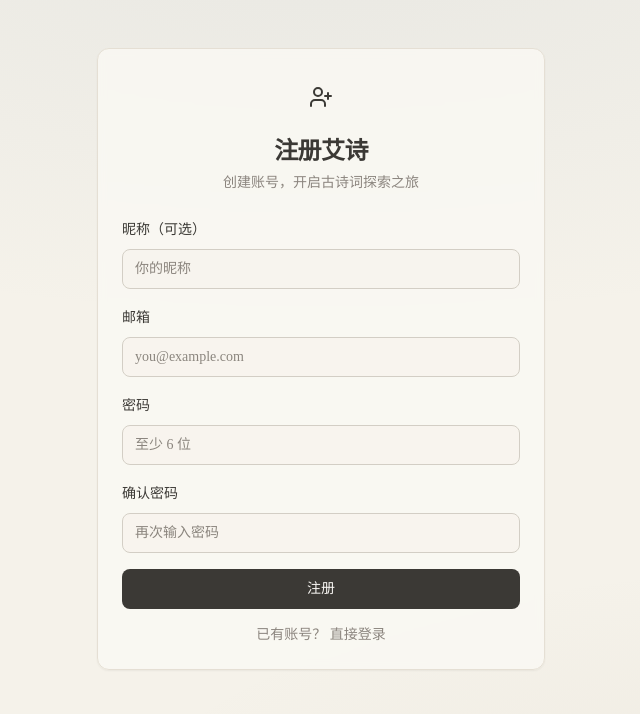
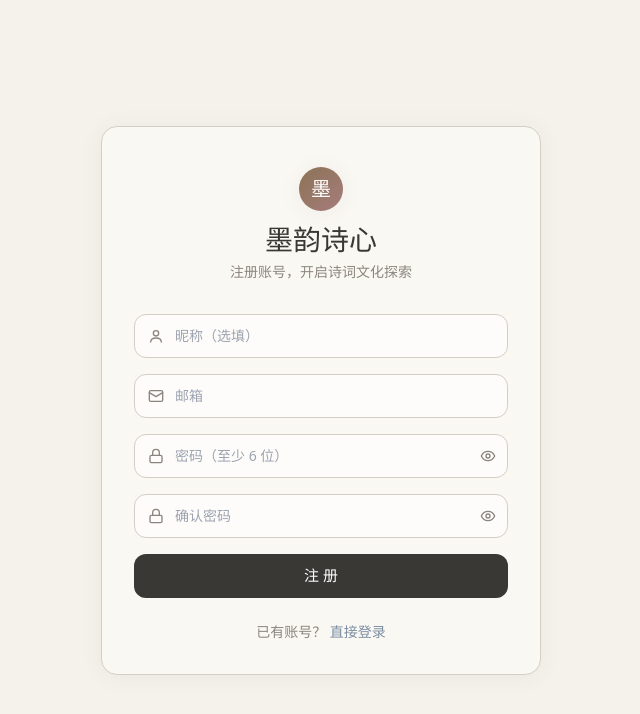
Before and after one commit to HCl99/ai-poetry, a Next.js app: page /register in a window 1280 px wide. Shown: the top 714 px of the page, without its empty margins (319-959 px from the left). Built offline with nearby package versions, Linux system fonts and the light colour scheme; a web font is replaced by a local one.

Commit message:
feat(auth): 登录注册统一水墨风重写——修品牌名/内联错误/密码显隐/即时校验，删微信假按钮

```diff
--- a/app/login/login-form.tsx
+++ b/app/login/login-form.tsx
@@ -1,43 +1,66 @@
 'use client';
 
-import { useTransition } from 'react';
-import { useRouter } from 'next/navigation';
-import { Button } from '@/components/ui/button';
-import { Input } from '@/components/ui/input';
-import { Label } from '@/components/ui/label';
+import { useState } from 'react';
 import { authenticate } from './actions';
+import { PasswordInput, TEXT_INPUT_CLASS } from '@/components/password-input';
+
+function MailIcon() {
+  return (
+    <svg width="16" height="16" viewBox="0 0 24 24" fill="none" stroke="currentColor" strokeWidth="2" strokeLinecap="round" strokeLinejoin="round">
+      <rect x="2" y="4" width="20" height="16" rx="2" />
+      <path d="m22 7-10 6L2 7" />
+    </svg>
+  );
+}
 
 export function LoginForm() {
-  const [isPending, startTransition] = useTransition();
-  const router = useRouter();
+  const [loading, setLoading] = useState(false);
+  const [error, setError] = useState('');
+
+  async function handleSubmit(e: React.FormEvent<HTMLFormElement>) {
+    e.preventDefault();
+    setError('');
+    setLoading(true);
+    try {
+      const err = await authenticate(new FormData(e.currentTarget));
+      if (err) {
+        setError(err);
+        setLoading(false);
+      }
+      // 成功时 server action 内部 redirect 到 /workbench，无需前端跳转
+    } catch {
+      setError('网络异常，请重试');
+      setLoading(false);
+    }
+  }
 
   return (
-    <form
-      action={async (formData) => {
-        startTransition(async () => {
-          const err = await authenticate(formData);
-          if (!err) {
-            router.push('/');
-            router.refresh();
-          } else {
-            // 错误由 formState 展示，这里简化处理
-            alert(err);
-          }
-        });
-      }}
-      className="space-y-4"
-    >
-      <div className="space-y-2">
-        <Label htmlFor="email">邮箱</Label>
-        <Input id="email" name="email" type="email" placeholder="you@example.com" required />
+    <form onSubmit={handleSubmit} className="space-y-4 px-8 pb-6 font-ui">
+      <div className="relative">
+        <span className="pointer-events-none absolute left-3.5 top-1/2 -translate-y-1/2 text-ink-soft"><MailIcon /></span>
+        <input name="email" type="email" required placeholder="邮箱" autoComplete="email" className={TEXT_INPUT_CLASS} />
       </div>
-      <div className="space-y-2">
-        <Label htmlFor="password">密码</Label>
-        <Input id="password" name="password" type="password" placeholder="••••••••" required />
+      <PasswordInput name="password" placeholder="密码" required autoComplete="current-password" />
+
+      <div className="flex justify-end text-sm text-ink-soft">
+        <span>忘记密码？请联系管理员重置</span>
       </div>
-      <Button type="submit" className="w-full" disabled={isPending}>
-        {isPending ? '登录中…' : '登录'}
-      </Button>
+
+      {error && (
+        <div className="rounded-lg px-3 py-2 text-center text-sm" style={{ background: 'rgba(166,124,124,0.1)', color: '#A67C7C' }}>
+          {error}
+        </div>
+      )}
+
+      <button
+        type="submit"
+        disabled={loading}
+        className="flex h-11 w-full items-center justify-center gap-2 rounded-lg font-ui text-[15px] font-medium text-white transition-ink hover:-translate-y-0.5 hover:shadow-ink-hover disabled:opacity-60"
+        style={{ background: '#3A3835' }}
+      >
+        {loading && <span className="spinner" style={{ width: 16, height: 16 }} />}
+        {loading ? '登录中…' : '登  录'}
+      </button>
     </form>
   );
 }
--- a/app/login/page.tsx
+++ b/app/login/page.tsx
@@ -1,29 +1,30 @@
 import Link from 'next/link';
-import { BookOpen } from 'lucide-react';
-import { Card, CardContent, CardDescription, CardHeader, CardTitle } from '@/components/ui/card';
+import type { Metadata } from 'next';
 import { LoginForm } from './login-form';
+
+export const metadata: Metadata = { title: '登录 · 墨韵诗心' };
 
 export default function LoginPage() {
   return (
-    <div className="container flex min-h-[calc(100vh-8rem)] items-center justify-center py-12">
-      <Card className="w-full max-w-md paper-card">
-        <CardHeader className="text-center">
-          <div className="mx-auto mb-2 flex h-12 w-12 items-center justify-center rounded-full bg-mountain/10">
-            <BookOpen className="h-6 w-6 text-mountain" />
+    <div className="flex min-h-screen items-center justify-center px-4 py-12" style={{ background: 'var(--paper)' }}>
+      <div className="w-full max-w-[440px] rounded-2xl shadow-ink" style={{ background: 'var(--paper-light)', border: '1px solid var(--border-c)' }}>
+        <div className="px-8 pb-8 pt-10 text-center">
+          <div className="mx-auto mb-3 flex h-11 w-11 items-center justify-center rounded-full font-brush text-xl text-white shadow-ink" style={{ background: 'linear-gradient(135deg,#3A3835,#5D5853)' }}>
+            墨
           </div>
-          <CardTitle className="text-2xl">登录艾诗</CardTitle>
-          <CardDescription>进入古诗词的 AI 探索之旅</CardDescription>
-        </CardHeader>
-        <CardContent>
-          <LoginForm />
-          <div className="mt-4 text-center text-sm text-muted-foreground">
-            还没有账号？{' '}
-            <Link href="/register" className="text-mountain hover:underline">
-              立即注册
-            </Link>
-          </div>
-        </CardContent>
-      </Card>
+          <div className="font-brush text-[28px] leading-tight text-ink-deep">墨韵诗心</div>
+          <p className="mt-1 font-ui text-sm text-ink-soft">登录以继续你的诗词探索之旅</p>
+        </div>
+
+        <LoginForm />
+
+        <div className="pb-8 text-center font-ui text-sm text-ink-soft">
+          还没有账号？{' '}
+          <Link href="/register" className="font-medium text-muted-blue transition-ink hover:underline">
+            立即注册
+          </Link>
+        </div>
+      </div>
     </div>
   );
 }
--- a/app/register/page.tsx
+++ b/app/register/page.tsx
@@ -1,29 +1,30 @@
 import Link from 'next/link';
-import { UserPlus } from 'lucide-react';
-import { Card, CardContent, CardDescription, CardHeader, CardTitle } from '@/components/ui/card';
+import type { Metadata } from 'next';
 import { RegisterForm } from './register-form';
+
+export const metadata: Metadata = { title: '注册 · 墨韵诗心' };
 
 export default function RegisterPage() {
   return (
-    <div className="container flex min-h-[calc(100vh-8rem)] items-center justify-center py-12">
-      <Card className="w-full max-w-md paper-card">
-        <CardHeader className="text-center">
-          <div className="mx-auto mb-2 flex h-12 w-12 items-center justify-center rounded-full bg-ochre/15">
-            <UserPlus className="h-6 w-6 text-ochre-deep" />
+    <div className="flex min-h-screen items-center justify-center px-4 py-12" style={{ background: 'var(--paper)' }}>
+      <div className="w-full max-w-[440px] rounded-2xl shadow-ink" style={{ background: 'var(--paper-light)', border: '1px solid var(--border-c)' }}>
+        <div className="px-8 pb-8 pt-10 text-center">
+          <div className="mx-auto mb-3 flex h-11 w-11 items-center justify-center rounded-full font-brush text-xl text-white shadow-ink" style={{ background: 'linear-gradient(135deg,#8B7355,#A67C7C)' }}>
+            墨
           </div>
-          <CardTitle className="text-2xl">注册艾诗</CardTitle>
-          <CardDescription>创建账号，开启古诗词探索之旅</CardDescription>
-        </CardHeader>
-        <CardContent>
-          <RegisterForm />
-          <div className="mt-4 text-center text-sm text-muted-foreground">
-            已有账号？{' '}
-            <Link href="/login" className="text-mountain hover:underline">
-              直接登录
-            </Link>
-          </div>
-        </CardContent>
-      </Card>
+          <div className="font-brush text-[28px] leading-tight text-ink-deep">墨韵诗心</div>
+          <p className="mt-1 font-ui text-sm text-ink-soft">注册账号，开启诗词文化探索</p>
+        </div>
+
+        <RegisterForm />
+
+        <div className="pb-8 text-center font-ui text-sm text-ink-soft">
+          已有账号？{' '}
+          <Link href="/login" className="font-medium text-muted-blue transition-ink hover:underline">
+            直接登录
+          </Link>
+        </div>
+      </div>
     </div>
   );
 }
--- a/app/register/register-form.tsx
+++ b/app/register/register-form.tsx
@@ -1,50 +1,112 @@
 'use client';
 
-import { useTransition } from 'react';
-import { useRouter } from 'next/navigation';
-import { Button } from '@/components/ui/button';
-import { Input } from '@/components/ui/input';
-import { Label } from '@/components/ui/label';
+import { useState } from 'react';
 import { registerUser } from './actions';
+import { PasswordInput, TEXT_INPUT_CLASS } from '@/components/password-input';
+
+function MailIcon() {
+  return (
+    <svg width="16" height="16" viewBox="0 0 24 24" fill="none" stroke="currentColor" strokeWidth="2" strokeLinecap="round" strokeLinejoin="round">
+      <rect x="2" y="4" width="20" height="16" rx="2" />
+      <path d="m22 7-10 6L2 7" />
+    </svg>
+  );
+}
+
+function UserIcon() {
+  return (
+    <svg width="16" height="16" viewBox="0 0 24 24" fill="none" stroke="currentColor" strokeWidth="2" strokeLinecap="round" strokeLinejoin="round">
+      <circle cx="12" cy="8" r="4" />
+      <path d="M4 21c0-4 3.6-6 8-6s8 2 8 6" />
+    </svg>
+  );
+}
 
 export function RegisterForm() {
-  const [isPending, startTransition] = useTransition();
-  const router = useRouter();
+  const [loading, setLoading] = useState(false);
+  const [error, setError] = useState('');
+  const [confirmMsg, setConfirmMsg] = useState('');
+
+  /** 确认密码即时比对：输入即提示，不留到提交后 */
+  function checkConfirm(e: React.ChangeEvent<HTMLInputElement>) {
+    const form = e.currentTarget.form;
+    const pwd = form?.querySelector<HTMLInputElement>('input[name="password"]')?.value || '';
+    const c = e.currentTarget.value;
+    setConfirmMsg(c && pwd !== c ? '两次输入的密码不一致' : '');
+  }
+
+  function validate(e: React.FormEvent<HTMLFormElement>): string {
+    const fd = new FormData(e.currentTarget);
+    const password = String(fd.get('password') || '');
+    const confirm = String(fd.get('confirm') || '');
+    if (password !== confirm) return '两次输入的密码不一致';
+    if (password.length < 6) return '密码长度至少 6 位';
+    return '';
+  }
+
+  async function handleSubmit(e: React.FormEvent<HTMLFormElement>) {
+    e.preventDefault();
+    setError('');
+    const pre = validate(e);
+    if (pre) {
+      setError(pre);
+      return;
+    }
+    setLoading(true);
+    try {
+      const res = await registerUser(new FormData(e.currentTarget));
+      if (res?.error) {
+        setError(res.error);
+        setLoading(false);
+      }
+      // 成功时 server action 内部 redirect 到 /workbench
+    } catch {
+      setError('网络异常，请重试');
+      setLoading(false);
+    }
+  }
 
   return (
-    <form
-      action={async (formData) => {
-        startTransition(async () => {
-          const result = await registerUser(formData);
-          if (result?.error) {
-            alert(result.error);
-          } else {
-            router.push('/');
-            router.refresh();
-          }
-        });
-      }}
-      className="space-y-4"
-    >
-      <div className="space-y-2">
-        <Label htmlFor="name">昵称（可选）</Label>
-        <Input id="name" name="name" type="text" placeholder="你的昵称" />
+    <form onSubmit={handleSubmit} className="space-y-4 px-8 pb-6 font-ui">
+      <div className="relative">
+        <span className="pointer-events-none absolute left-3.5 top-1/2 -translate-y-1/2 text-ink-soft"><UserIcon /></span>
+        <input name="name" placeholder="昵称（选填）" autoComplete="nickname" className={TEXT_INPUT_CLASS} />
       </div>
-      <div className="space-y-2">
-        <Label htmlFor="email">邮箱</Label>
-        <Input id="email" name="email" type="email" placeholder="you@example.com" required />
+      <div className="relative">
+        <span className="pointer-events-none absolute left-3.5 top-1/2 -translate-y-1/2 text-ink-soft"><MailIcon /></span>
+        <input name="email" type="email" required placeholder="邮箱" autoComplete="email" className={TEXT_INPUT_CLASS} />
       </div>
-      <div className="space-y-2">
-        <Label htmlFor="password">密码</Label>
-        <Input id="password" name="password" type="password" placeholder="至少 6 位" required />
+      <PasswordInput name="password" placeholder="密码（至少 6 位）" required minLength={6} autoComplete="new-password" />
+      <div>
+        <PasswordInput
+          name="confirm"
+          placeholder="确认密码"
+          required
+          minLength={6}
+          autoComplete="new-password"
+          onChange={checkConfirm}
+          onBlur={checkConfirm}
+        />
+        {confirmMsg && (
+          <p className="mt-1.5 text-xs" style={{ color: '#A67C7C' }}>{confirmMsg}</p>
+        )}
       </div>
-      <div className="space-y-2">
-        <Label htmlFor="confirm">确认密码</Label>
-        <Input id="confirm" name="confirm" type="password" placeholder="再次输入密码" required />
-      </div>
-      <Button type="submit" className="w-full" disabled={isPending}>
-        {isPending ? '注册中…' : '注册'}
-      </Button>
+
+      {error && (
+        <div className="rounded-lg px-3 py-2 text-center text-sm" style={{ background: 'rgba(166,124,124,0.1)', color: '#A67C7C' }}>
+          {error}
+        </div>
+      )}
+
+      <button
+        type="submit"
+        disabled={loading}
+        className="flex h-11 w-full items-center justify-center gap-2 rounded-lg font-ui text-[15px] font-medium text-white transition-ink hover:-translate-y-0.5 hover:shadow-ink-hover disabled:opacity-60"
+        style={{ background: '#3A3835' }}
+      >
+        {loading && <span className="spinner" style={{ width: 16, height: 16 }} />}
+        {loading ? '注册中…' : '注  册'}
+      </button>
     </form>
   );
 }
--- a/components/auth-modal.tsx
+++ b/components/auth-modal.tsx
@@ -4,20 +4,13 @@ import { useState } from 'react';
 import { authenticate } from '@/app/login/actions';
 import { registerUser } from '@/app/register/actions';
 import { useToast, Toast } from '@/components/toast';
+import { PasswordInput, TEXT_INPUT_CLASS } from '@/components/password-input';
 
 function MailIcon() {
   return (
     <svg width="16" height="16" viewBox="0 0 24 24" fill="none" stroke="currentColor" strokeWidth="2" strokeLinecap="round" strokeLinejoin="round">
       <rect x="2" y="4" width="20" height="16" rx="2" />
       <path d="m22 7-10 6L2 7" />
-    </svg>
-  );
-}
-function LockIcon() {
-  return (
-    <svg width="16" height="16" viewBox="0 0 24 24" fill="none" stroke="currentColor" strokeWidth="2" strokeLinecap="round" strokeLinejoin="round">
-      <rect x="3" y="11" width="18" height="11" rx="2" />
-      <path d="M7 11V7a5 5 0 0 1 10 0v4" />
     </svg>
   );
 }
@@ -34,7 +27,7 @@ export function AuthModal({ open, onClose }: { open: boolean; onClose: () => voi
   const [tab, setTab] = useState<'login' | 'register'>('login');
   const [loading, setLoading] = useState(false);
   const [error, setError] = useState('');
-  const { msg, show } = useToast();
+  const { msg } = useToast();
 
   if (!open) return null;
 
@@ -117,70 +110,19 @@ export function AuthModal({ open, onClose }: { open: boolean; onClose: () => voi
           {tab === 'register' && (
             <div className="relative">
               <span className="absolute left-3.5 top-1/2 -translate-y-1/2 text-ink-soft"><UserIcon /></span>
-              <input
-                name="name"
-                placeholder="昵称（选填）"
-                className="h-11 w-full rounded-lg border-[1.5px] border-c bg-white/60 pl-10 pr-3 text-sm outline-none transition-ink focus:border-ink-deep"
-                style={{ boxShadow: 'none' }}
-                onFocus={(e) => (e.target.style.boxShadow = '0 0 0 3px rgba(58,56,53,0.08)')}
-                onBlur={(e) => (e.target.style.boxShadow = 'none')}
-              />
+              <input name="name" placeholder="昵称（选填）" className={TEXT_INPUT_CLASS} />
             </div>
           )}
           <div className="relative">
             <span className="absolute left-3.5 top-1/2 -translate-y-1/2 text-ink-soft"><MailIcon /></span>
-            <input
-              name="email"
-              type="email"
-              required
-              placeholder="邮箱"
-              className="h-11 w-full rounded-lg border-[1.5px] border-c bg-white/60 pl-10 pr-3 text-sm outline-none transition-ink focus:border-ink-deep"
-              onFocus={(e) => (e.target.style.boxShadow = '0 0 0 3px rgba(58,56,53,0.08)')}
-              onBlur={(e) => (e.target.style.boxShadow = 'none')}
-            />
+            <input name="email" type="email" required placeholder="邮箱" className={TEXT_INPUT_CLASS} />
           </div>
-          <div className="relative">
-            <span className="absolute left-3.5 top-1/2 -translate-y-1/2 text-ink-soft"><LockIcon /></span>
-            <input
-              name="password"
-              type="password"
-              required
-              minLength={6}
-              placeholder="密码"
-              className="h-11 w-full rounded-lg border-[1.5px] border-c bg-white/60 pl-10 pr-3 text-sm outline-none transition-ink focus:border-ink-deep"
-              onFocus={(e) => (e.target.style.boxShadow = '0 0 0 3px rgba(58,56,53,0.08)')}
-              onBlur={(e) => (e.target.style.boxShadow = 'none')}
-            />
-          </div>
-          {tab === 'register' && (
-            <div className="relative">
-              <span className="absolute left-3.5 top-1/2 -translate-y-1/2 text-ink-soft"><LockIcon /></span>
-              <input
-                name="confirm"
-                type="password"
-                required
-                minLength={6}
-                placeholder="确认密码"
-                className="h-11 w-full rounded-lg border-[1.5px] border-c bg-white/60 pl-10 pr-3 text-sm outline-none transition-ink focus:border-ink-deep"
-                onFocus={(e) => (e.target.style.boxShadow = '0 0 0 3px rgba(58,56,53,0.08)')}
-                onBlur={(e) => (e.target.style.boxShadow = 'none')}
-              />
-            </div>
-          )}
+          <PasswordInput name="password" placeholder="密码" required minLength={6} />
+          {tab === 'register' && <PasswordInput name="confirm" placeholder="确认密码" required minLength={6} />}
 
           {tab === 'login' && (
-            <div className="flex items-center justify-between text-sm text-ink-soft">
-              <label className="flex cursor-pointer items-center gap-2">
-                <input type="checkbox" defaultChecked className="h-3.5 w-3.5 accent-[#3A3835]" />
-                记住我
-              </label>
-              <button
-                type="button"
-                onClick={() => show('请联系管理员重置密码')}
-                className="transition-ink hover:text-ink-deep"
-              >
-                忘记密码?
-              </button>
+            <div className="flex justify-end text-sm text-ink-soft">
+              <span>忘记密码？请联系管理员重置</span>
             </div>
           )}
 
@@ -199,23 +141,6 @@ export function AuthModal({ open, onClose }: { open: boolean; onClose: () => voi
             {loading && <span className="spinner" style={{ width: 16, height: 16 }} />}
             {loading ? (tab === 'login' ? '登录中…' : '注册中…') : tab === 'login' ? '登  录' : '注  册'}
           </button>
-
-          <div className="flex items-center gap-3 text-xs text-ink-soft">
-            <span className="h-px flex-1" style={{ background: '#E5DFD4' }} />
-            或
-            <span className="h-px flex-1" style={{ background: '#E5DFD4' }} />
-          </div>
-
-          <button
-            type="button"
-            onClick={() => show('微信登录暂未开放，请使用邮箱注册')}
-            className="flex h-11 w-full items-center justify-center gap-2 rounded-lg border-[1.5px] border-c font-ui text-sm text-ink-mid transition-ink hover:bg-paper-dark"
-          >
-            <svg width="16" height="16" viewBox="0 0 24 24" fill="none" stroke="currentColor" strokeWidth="2" strokeLinecap="round" strokeLinejoin="round">
-              <path d="M7.9 20A9 9 0 1 0 4 16.1L2 22Z" />
-            </svg>
-            微信登录
-          </button>
         </form>
       </div>
       <Toast msg={msg} />
--- /dev/null
+++ b/components/password-input.tsx
@@ -0,0 +1,84 @@
+'use client';
+
+import { useState } from 'react';
+
+function LockIcon() {
+  return (
+    <svg width="16" height="16" viewBox="0 0 24 24" fill="none" stroke="currentColor" strokeWidth="2" strokeLinecap="round" strokeLinejoin="round">
+      <rect x="3" y="11" width="18" height="11" rx="2" />
+      <path d="M7 11V7a5 5 0 0 1 10 0v4" />
+    </svg>
+  );
+}
+
+function EyeIcon({ off }: { off?: boolean }) {
+  return (
+    <svg width="16" height="16" viewBox="0 0 24 24" fill="none" stroke="currentColor" strokeWidth="2" strokeLinecap="round" strokeLinejoin="round">
+      {off ? (
+        <>
+          <path d="M9.88 9.88a3 3 0 1 0 4.24 4.24" />
+          <path d="M10.73 5.08A10.43 10.43 0 0 1 12 5c7 0 10 7 10 7a13.16 13.16 0 0 1-1.67 2.68" />
+          <path d="M6.61 6.61A13.526 13.526 0 0 0 2 12s3 7 10 7a9.74 9.74 0 0 0 5.39-1.61" />
+          <line x1="2" y1="2" x2="22" y2="22" />
+        </>
+      ) : (
+        <>
+          <path d="M2 12s3-7 10-7 10 7 10 7-3 7-10 7-10-7-10-7Z" />
+          <circle cx="12" cy="12" r="3" />
+        </>
+      )}
+    </svg>
+  );
+}
+
+export const PASSWORD_INPUT_CLASS =
+  'h-11 w-full rounded-lg border-[1.5px] border-c bg-white/60 pl-10 pr-10 text-sm outline-none transition-ink focus:border-ink-deep focus:shadow-[0_0_0_3px_rgba(58,56,53,0.08)]';
+
+export const TEXT_INPUT_CLASS =
+  'h-11 w-full rounded-lg border-[1.5px] border-c bg-white/60 pl-10 pr-3 text-sm outline-none transition-ink focus:border-ink-deep focus:shadow-[0_0_0_3px_rgba(58,56,53,0.08)]';
+
+/** 密码输入框：带锁形图标与明文/密文切换，登录注册与弹窗共用 */
+export function PasswordInput({
+  name,
+  placeholder,
+  required,
+  minLength,
+  autoComplete,
+  onChange,
+  onBlur,
+}: {
+  name: string;
+  placeholder: string;
+  required?: boolean;
+  minLength?: number;
+  autoComplete?: string;
+  onChange?: (e: React.ChangeEvent<HTMLInputElement>) => void;
+  onBlur?: (e: React.ChangeEvent<HTMLInputElement>) => void;
+}) {
+  const [show, setShow] = useState(false);
+  return (
+    <div className="relative">
+      <span className="pointer-events-none absolute left-3.5 top-1/2 -translate-y-1/2 text-ink-soft"><LockIcon /></span>
+      <input
+        name={name}
+        type={show ? 'text' : 'password'}
+        required={required}
+        minLength={minLength}
+        autoComplete={autoComplete}
+        placeholder={placeholder}
+        onChange={onChange}
+        onBlur={onBlur}
+        className={PASSWORD_INPUT_CLASS}
+      />
+      <button
+        type="button"
+        onClick={() => setShow((s) => !s)}
+        aria-label={show ? '隐藏密码' : '显示密码'}
+        className="absolute right-3 top-1/2 -translate-y-1/2 text-ink-soft transition-ink hover:text-ink-mid"
+        tabIndex={-1}
+      >
+        <EyeIcon off={show} />
+      </button>
+    </div>
+  );
+}
```
